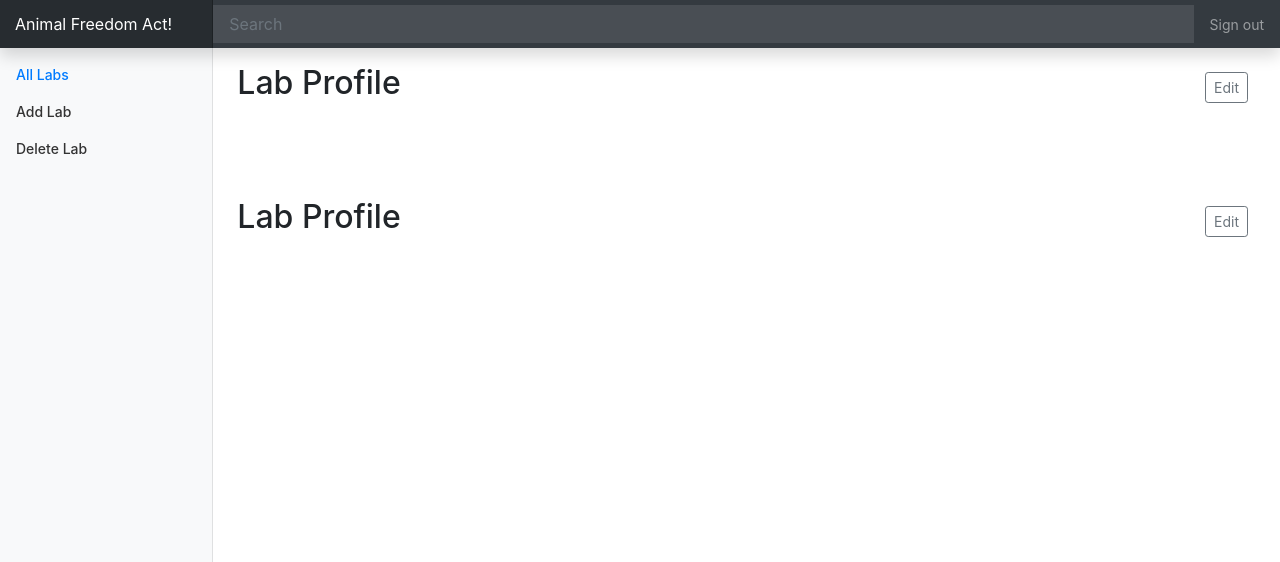
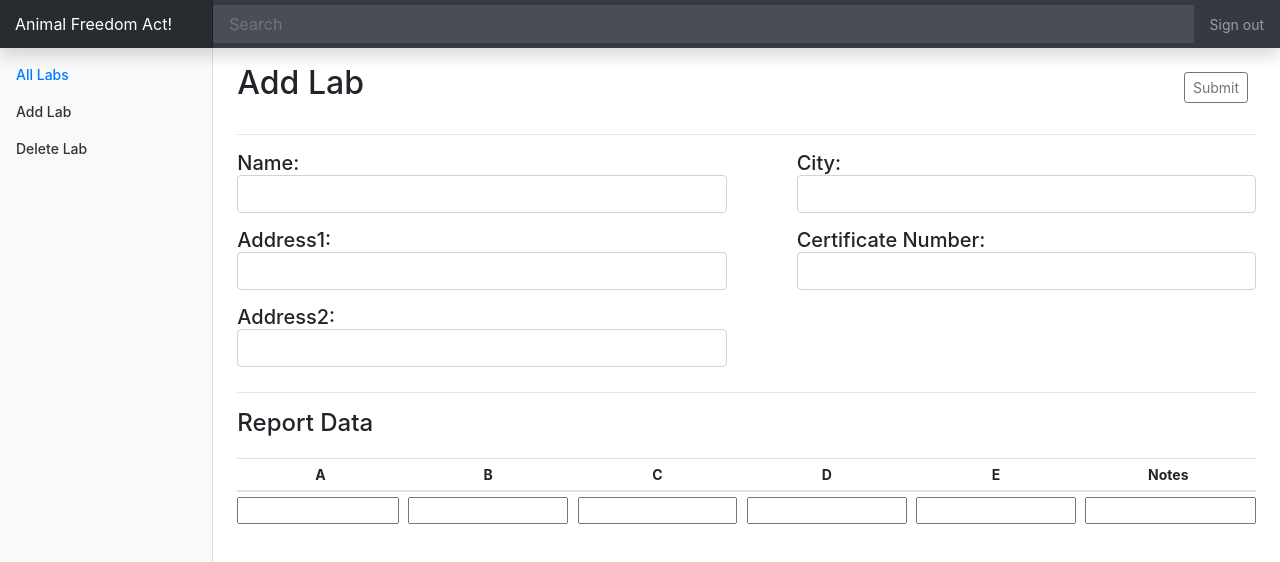
Before and after one commit to vincepreziose/afa_better, a React (Create React App) app: page /admin/lab/add in a window 1280 px wide. Shown: the top 562 px of the page. Built offline with nearby package versions, Linux system fonts and the light colour scheme; no server answers; sample sign-in values are in the browser's storage.

Commit message:
feature/admin-panel + add form fields for add lab.

```diff
--- a/src/components/Admin/LabAdd/LabAdd.module.css
+++ b/src/components/Admin/LabAdd/LabAdd.module.css
@@ -20,11 +20,11 @@
     flex: 1;
 }
 .ColumnOne {
-    height: 200px;
+    height: 225px;
     margin-right: 20px;
 }
 .ColumnTwo {
-    height: 200px;
+    height: 225px;
     margin-left: 50px;
 }
 .BottomPush {
--- a/src/components/Admin/LabAdd/index.js
+++ b/src/components/Admin/LabAdd/index.js
@@ -1,33 +1,20 @@
 import React, { Component } from 'react';
 import { connect } from 'react-redux';
-import { Link } from "react-router-dom";
-import _ from 'lodash';
 import AdminSidebar from '../AdminSidebar';
 import AdminHeader from '../AdminHeader';
 import {getLabs} from "../../../actions";
 import styles from './LabAdd.module.css';
 
 class LabAdd extends Component {
+
   state = {
-    labId: null
+    rows: []
   }
 
-  componentDidMount() {
-    let labId = parseInt(this.props.match.params.id);
-    this.setState({ labId });
-    if (this.props.labs.length === 0) {
-      this.props.initializeLabs();
-    }
-  }
-
-  renderSpinner() {
-    console.log('...Loading')
-  }
-
-  renderReportData(data) {
-    let rows = [];
-    data.forEach((row, i) => {
-      rows.push(
+  renderReportData() {
+    let reportRecord = [];
+    this.state.rows.forEach((row, i) => {
+      reportRecord.push(
         <tr key={i}>
           <td>{row.a}</td>
           <td>{row.b}</td>
@@ -36,23 +23,31 @@ class LabAdd extends Component {
           <td>{row.e}</td>
           <td>{row.notes}</td>
         </tr>
-      )
+      );
     });
 
+    reportRecord.push(
+      <tr
+        key={0}
+        style={{
+          backgroundColor: 'white'
+        }}
+      >
+        <td style={{ paddingLeft: '0' }}><input style={{ width: '100%'}} type="text"/></td>
+        <td><input style={{ width: '100%'}}  type="text"/></td>
+        <td><input style={{ width: '100%'}}  type="text"/></td>
+        <td><input style={{ width: '100%'}}  type="text"/></td>
+        <td><input style={{ width: '100%'}}  type="text"/></td>
+        <td style={{ paddingRight: '0' }}><input style={{ width: '100%'}}  type="text"/></td>
+      </tr>
+    );
+
     return (
-      rows
+      reportRecord
     )
   }
 
-  renderLab() {
-    const arg = this.state;
-    let lab = this.props.labs.find((lab) => {
-      return lab.id === arg.labId
-    }, this.state);
-
-    // console.log(lab)
-
-    if (lab) {
+  renderLabForm() {
     return (
       <div>
         <hr/>
@@ -60,26 +55,25 @@ class LabAdd extends Component {
           <div className={styles.Row}>
             <div className={styles.Column}>
               <div className={styles.ColumnOne}>
-                  <h5 className={styles.BottomPush}>Name: <br /><span className={styles.LabInfoText}>{lab.name}</span></h5>
-                  <h5 className={styles.BottomPush}>Address1: <br/> <span className={styles.LabInfoText}>{lab.address1}</span></h5>
-                  <h5>Address2: <br/><span className={styles.LabInfoText}>{lab.address2}</span></h5>
+                <h5 className={styles.BottomPush}>Name: <br /><span className={styles.LabInfoText}><input className="form-control" type="text"/></span></h5>
+                <h5 className={styles.BottomPush}>Address1: <br/> <span className={styles.LabInfoText}><input className="form-control" type="text"/></span></h5>
+                <h5>Address2: <br/><span className={styles.LabInfoText}><input className="form-control" type="text"/></span></h5>
               </div>
             </div>
             <div className={styles.Column}>
               <div className={styles.ColumnTwo}>
-                  <h5 className={styles.BottomPush}>City: <br/><span className={styles.LabInfoText}>{lab.city}</span></h5>
-                  <h5>Certificate Number: <br/><span className={styles.LabInfoText}>{lab.certificateNum}</span></h5>
+                <h5 className={styles.BottomPush}>City: <br/><span className={styles.LabInfoText}><input className="form-control" type="text"/></span></h5>
+                <h5>Certificate Number: <br/><span className={styles.LabInfoText}><input className="form-control" type="text"/></span></h5>
               </div>
             </div>
           </div>
         </div>
-
         <hr/>
         <h4 className={styles.ReportDataHeader}>Report Data</h4>
         <div className="table-responsive">
           <table className="table table-striped table-sm">
             <thead>
-              <tr>
+            <tr style={{ textAlign: 'center' }}>
               <th>A</th>
               <th>B</th>
               <th>C</th>
@@ -89,13 +83,12 @@ class LabAdd extends Component {
             </tr>
             </thead>
             <tbody>
-              { this.renderReportData(lab.reportData) }
+              { this.renderReportData() }
             </tbody>
           </table>
         </div>
       </div>
-      );
-    }
+    )
   }
 
   render() {
@@ -106,11 +99,12 @@ class LabAdd extends Component {
           <main role="main" className="col-md-9 ml-sm-auto col-lg-10 px-4">
 
             <AdminHeader
-              headerText="Lab Profile"
-              buttonText="Edit"
+              headerText="Add Lab"
+              buttonText="Submit"
             />
 
-            { this.props.labs.length > 0 ? this.renderLab() : this.renderSpinner() }
+            { console.log(this.props) }
+            { this.renderLabForm() }
 
           </main>
         </div>
--- a/src/components/Admin/LabProfile/index.js
+++ b/src/components/Admin/LabProfile/index.js
@@ -1,7 +1,5 @@
 import React, { Component } from 'react';
 import { connect } from 'react-redux';
-import { Link } from "react-router-dom";
-import _ from 'lodash';
 import AdminSidebar from '../AdminSidebar';
 import AdminHeader from '../AdminHeader';
 import {getLabs} from "../../../actions";
@@ -49,8 +47,6 @@ class LabProfile extends Component {
     let lab = this.props.labs.find((lab) => {
       return lab.id === arg.labId
     }, this.state);
-
-    // console.log(lab)
 
     if (lab) {
       return (
--- a/src/components/Admin/index.js
+++ b/src/components/Admin/index.js
@@ -1,6 +1,5 @@
 import React, { Component } from 'react';
 import { connect } from 'react-redux';
-import { Link } from 'react-router-dom';
 import { getLabs } from '../../actions';
 import AdminHeader from './AdminHeader';
 import AdminSidebar from './AdminSidebar';
--- a/src/components/App.js
+++ b/src/components/App.js
@@ -1,5 +1,5 @@
 import React from 'react';
-import { Route } from 'react-router-dom';
+import { Route, Switch } from 'react-router-dom';
 import Header from './Header';
 import LabMap from './LabMap';
 import Signin from './Auth/Signin';
@@ -12,12 +12,14 @@ import requireAuth from './requireAuth';
 const App = () => (
   <React.Fragment>
     <Header />
-    <Route path="/" exact component={LabMap} />
-    <Route path="/signin" exact component={Signin} />
-    <Route path="/signout" exact component={Signout} />
-    <Route path="/admin" exact component={requireAuth(Admin)} />
-    <Route path="/admin/lab/:id" exact component={requireAuth(LabProfile)} />
-    <Route path="/admin/lab/add" exact component={requireAuth(LabAdd)} />
+    <Switch>
+        <Route path="/" exact component={LabMap} />
+        <Route path="/signin" exact component={Signin} />
+        <Route path="/signout" exact component={Signout} />
+        <Route path="/admin" exact component={requireAuth(Admin)} />
+        <Route path="/admin/lab/add" exact component={requireAuth(LabAdd)} />
+        <Route path="/admin/lab/:id" exact component={requireAuth(LabProfile)} />
+    </Switch>
   </React.Fragment>
 );
 
--- a/src/components/Auth/Signin/index.js
+++ b/src/components/Auth/Signin/index.js
@@ -43,7 +43,7 @@ class Signin extends Component {
                 />
               </div>
               <div>{this.props.errorMessage}</div>
-              <button type="submit" class="btn btn-block btn-outline-primary">Sign in</button>
+              <button type="submit" className="btn btn-block btn-outline-primary">Sign in</button>
             </form>
           </div>
         </div>
```
Lines whose indentation alone changed are shown as unchanged.
